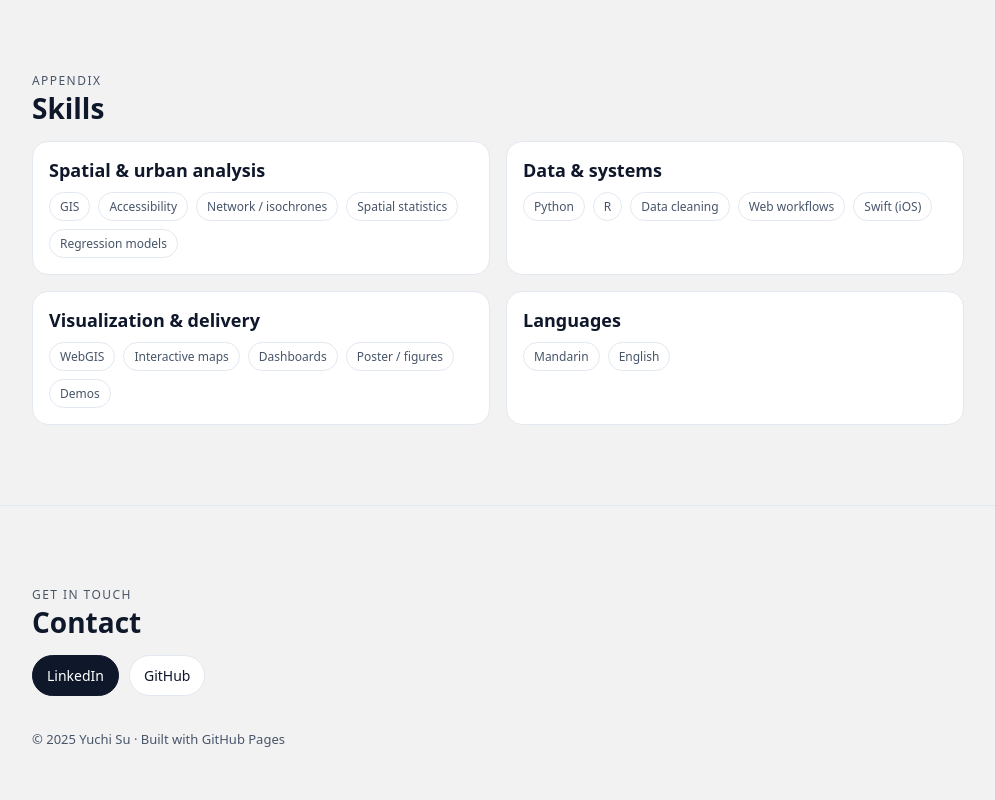
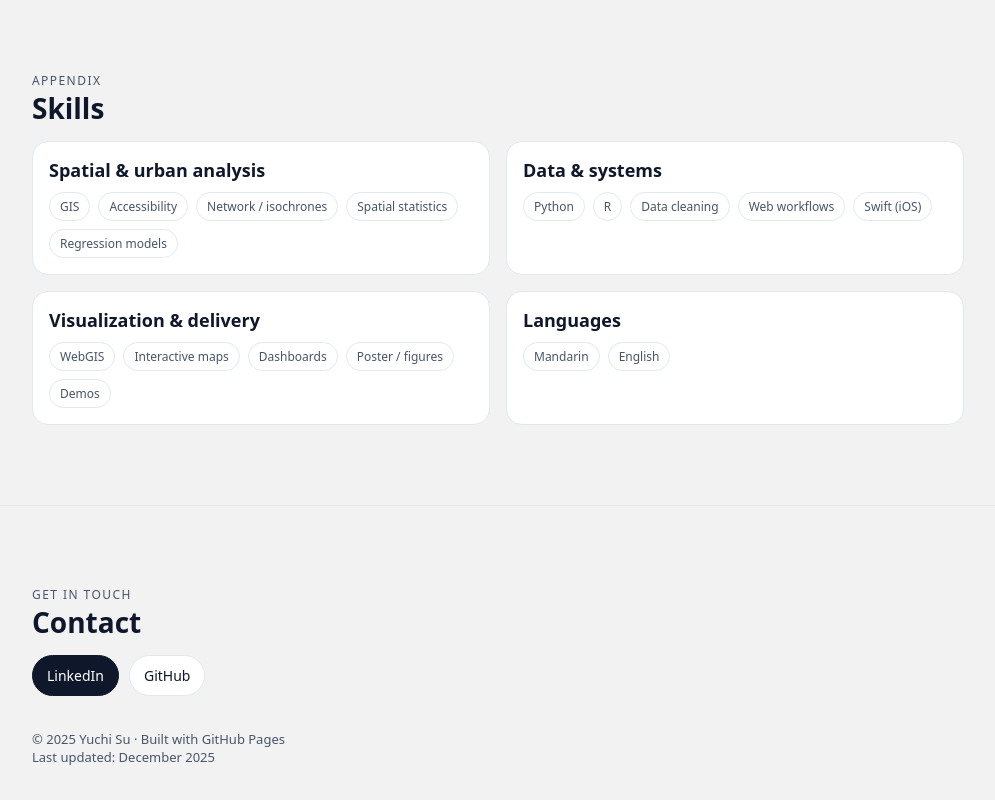
Before and after one commit to geopeper/portfolio, a plain HTML site: page index.html in a window 1280 px wide. Shown: the part 3910-4710 px from the top of the page, without its empty margins (142-1137 px from the left). Drawn offline with Linux system fonts and the light colour scheme.

Commit message:
add update time

```diff
--- a/index.html
+++ b/index.html
@@ -471,7 +471,8 @@
         </div>
 
         <footer>
-          © <span id="y"></span> Yuchi Su · Built with GitHub Pages
+          © <span id="y"></span> Yuchi Su · Built with GitHub Pages <br>
+          Last updated: December 2025
         </footer>
       </div>
     </section>
@@ -480,5 +481,6 @@
   <script>
     document.getElementById("y").textContent = new Date().getFullYear();
   </script>
+
 </body>
 </html>
```
